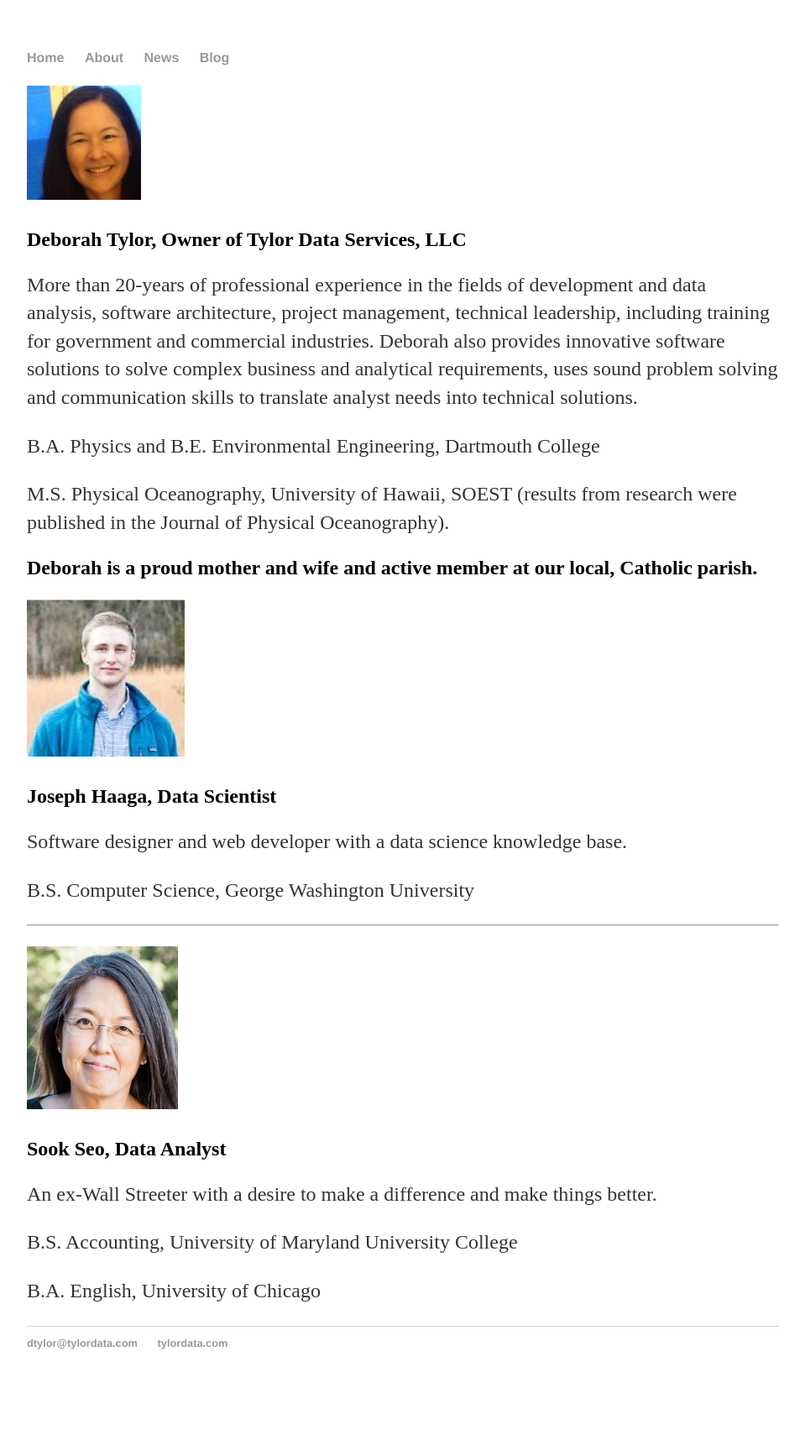
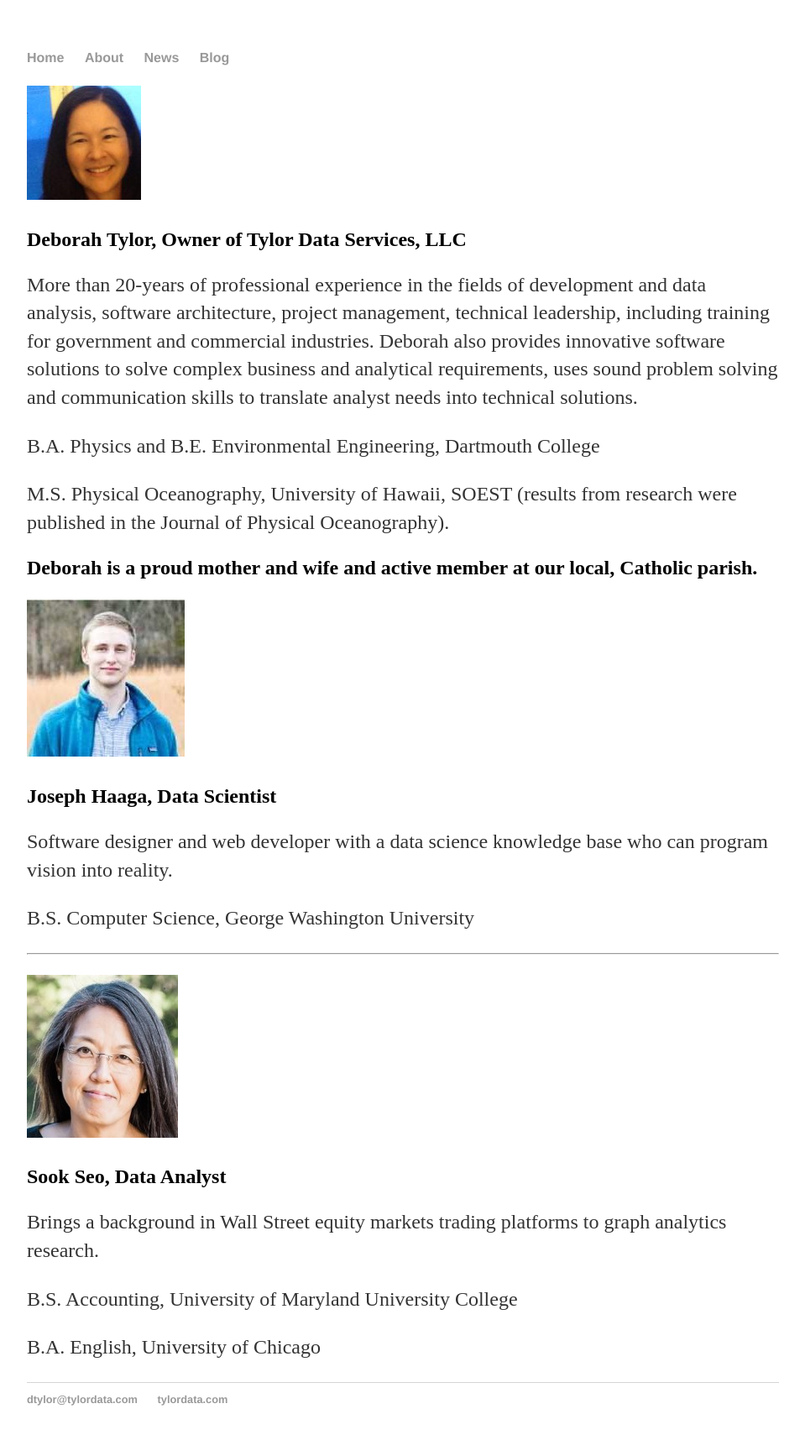
Before and after one commit to dtylor/dtylor.github.io, a Jekyll site: the page built from about.md, in a window 1280 px wide. Shown: the whole page at 84% size, without its empty margins (160-1119 px from the left). Built offline with Jekyll 4.4.1, drawn with Linux system fonts in a browser that asks for light colours; before the commit the page ends 1667 px from its top, so only the background shows below that.

Commit message:
Update about.md

```diff
--- a/about.md
+++ b/about.md
@@ -16,7 +16,7 @@ Deborah is a proud mother and wife and active member at our local, Catholic pari
 
 <img src="images/JH.jpg">
 ## Joseph Haaga, Data Scientist
-Software designer and web developer with a data science knowledge base.
+Software designer and web developer with a data science knowledge base who can program vision into reality.
 
 B.S. Computer Science, George Washington University
 
@@ -25,7 +25,7 @@ B.S. Computer Science, George Washington University
 
 <img src="images/ss.jpg">
 ## Sook Seo, Data Analyst
-An ex-Wall Streeter with a desire to make a difference and make things better.
+Brings a background in Wall Street equity markets trading platforms to graph analytics research.
 
 B.S. Accounting, University of Maryland University College
 
```
